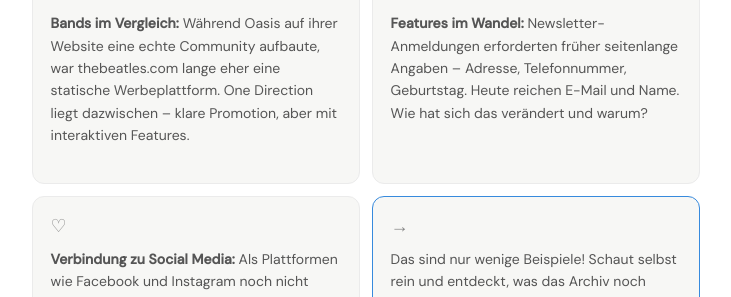
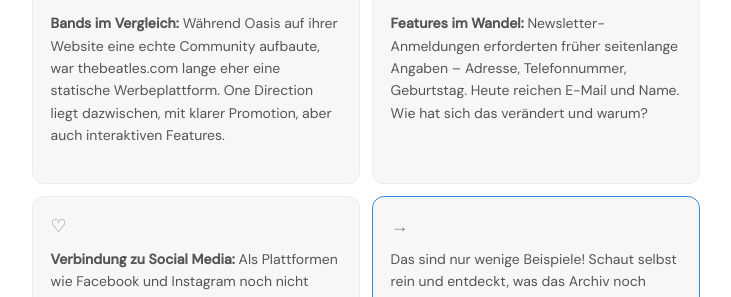
Before and after one commit to livklivk/Bands, a Jekyll site: the page built from _pages/ueber.html, in a window 1280 px wide and 900 px high, scrolled down 1300 px. Shown: the part 246-543 px from the top of the window, without its empty margins (274-1005 px from the left). Built offline with Jekyll 4.4.1, drawn with Linux system fonts in a browser that asks for light colours.

Commit message:
Über-Seite: One Direction Formulierung angepasst
Co-Authored-By: Claude Sonnet 4.6 <noreply@anthropic.com>

```diff
--- a/_pages/ueber.html
+++ b/_pages/ueber.html
@@ -108,7 +108,7 @@ permalink: /ueber/
         <div class="usage-grid">
           <div class="usage-card">
             <div class="icon">&#9670;</div>
-            <p><strong>Bands im Vergleich:</strong> Während Oasis auf ihrer Website eine echte Community aufbaute, war thebeatles.com lange eher eine statische Werbeplattform. One Direction liegt dazwischen – klare Promotion, aber mit interaktiven Features.</p>
+            <p><strong>Bands im Vergleich:</strong> Während Oasis auf ihrer Website eine echte Community aufbaute, war thebeatles.com lange eher eine statische Werbeplattform. One Direction liegt dazwischen, mit klarer Promotion, aber auch interaktiven Features.</p>
           </div>
           <div class="usage-card">
             <div class="icon">&#9998;</div>
```
